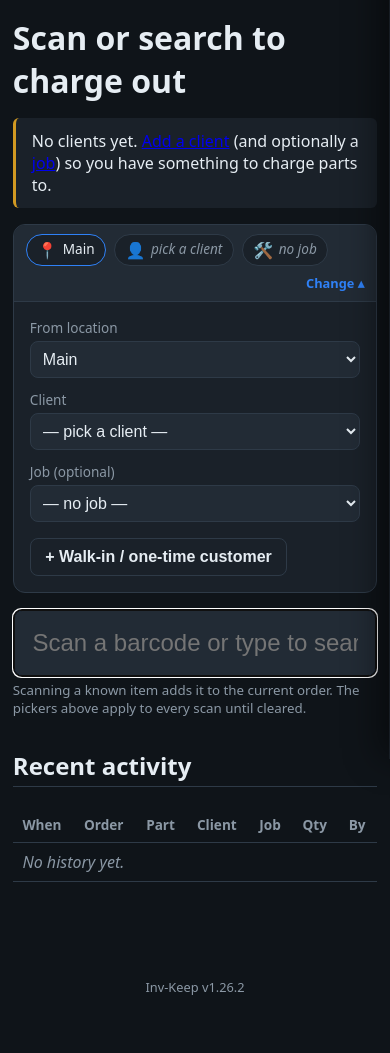
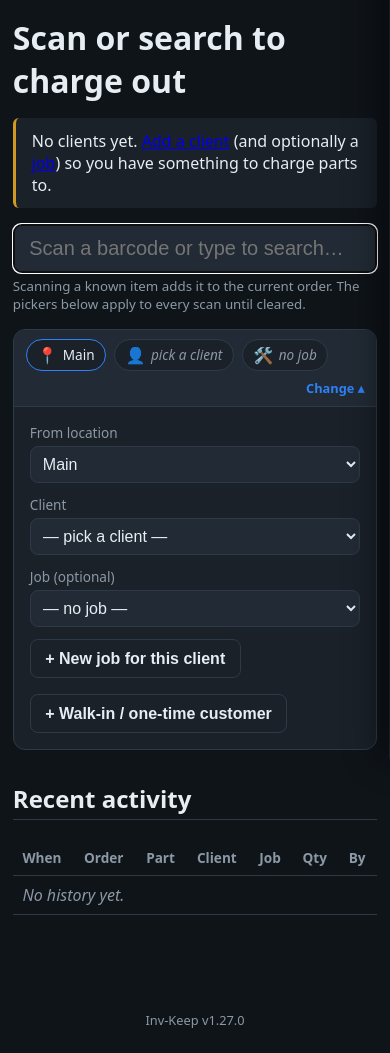
Before and after one commit to stephenthecold/inv-keep, a FastAPI app: page / in a window 390 px wide. Shown: the part 85-1138 px from the top of the page. Before the commit the page ends 1080 px from the top, so only its background shows below. Run offline with FastAPI, Linux system fonts and the light colour scheme; parts of the project's set-up code (start-up, migrations or seed data) failed here and were passed over.

Commit message:
v1.27.0: scan-page reorder, mid-checkout job creation, bigger stock dropdowns
- Move the search/scan box above the location/client/job pickers and
  slim it down so scanning starts immediately.
- Add inline '+ New job for this client' on the scan page, backed by
  POST /api/cart/job/new, so a job can be created and attached to the
  open cart without leaving the page.
- Enlarge the per-item Stock modal dropdowns to ~44px touch targets.
- CI: cover the new job-on-checkout endpoint.

```diff
--- a/app/main.py
+++ b/app/main.py
@@ -1219,6 +1219,47 @@ def api_cart_walkin(payload: CartWalkinIn, request: Request, db: Session = Depen
                  f"Created walk-in client: {name}")
     db.commit()
     return {"ok": True, "cart": _cart_payload(db, cart), "fresh_cart": fresh_cart}
+
+
+class CartJobIn(BaseModel):
+    name: str
+    reference: str = ""
+
+
+@app.post("/api/cart/job/new")
+def api_cart_job_new(payload: CartJobIn, request: Request, db: Session = Depends(get_db)):
+    """Create a Job for the open cart's current client and attach it, so the
+    operator can spin up a job mid-checkout without leaving the scan page.
+    Requires a real (non walk-in) client already set on the cart."""
+    user = current_user(request)
+    name = (payload.name or "").strip()
+    if not name:
+        return {"ok": False, "error": "name_required"}
+    if len(name) > 200:
+        return {"ok": False, "error": "name_too_long"}
+    cart = orders.open_cart_for(db, user.get("username", ""))
+    if cart is None or not cart.customer_id:
+        return {"ok": False, "error": "no_client"}
+    client = db.get(Client, cart.customer_id)
+    if not client:
+        return {"ok": False, "error": "no_client"}
+    reference = (payload.reference or "").strip()[:200]
+    job = Job(client_id=client.id, name=name, reference=reference)
+    db.add(job)
+    db.flush()
+    cart.job_id = job.id
+    # Backfill onto any open lines so reporting points at the new job.
+    db.query(Transaction).filter(
+        Transaction.order_id == cart.id,
+        Transaction.voided == False,  # noqa: E712
+    ).update({"job_id": job.id})
+    audit.record(db, user, "job.create", "job", job.id, f"Created {job.name} (mid-cart)")
+    db.commit()
+    return {
+        "ok": True,
+        "cart": _cart_payload(db, cart),
+        "job": {"id": job.id, "name": job.name, "reference": job.reference, "client_id": client.id},
+    }
 
 
 @app.post("/api/cart/line/{line_id}")
--- a/app/static/app.js
+++ b/app/static/app.js
@@ -742,6 +742,68 @@ if (scan && cart) {
     if (e.key === "Escape") { e.preventDefault(); walkinCancel.click(); }
   });
 
+  // -- inline new-job creation (mid-checkout) --
+  // Creates a Job for the currently-selected client and attaches it to the
+  // cart, so the operator can spin up a job without leaving the scan page.
+  const startNewJob = document.getElementById("start-newjob");
+  const newJobRow    = document.getElementById("cart-newjob-row");
+  const newJobIn     = document.getElementById("cart-newjob");
+  const newJobSave   = document.getElementById("cart-newjob-apply");
+  const newJobCancel = document.getElementById("cart-newjob-cancel");
+
+  function showNewJobRow(on) {
+    if (!newJobRow) return;
+    newJobRow.hidden = !on;
+    if (on) setTimeout(() => newJobIn && newJobIn.focus(), 30);
+  }
+  if (startNewJob) {
+    startNewJob.addEventListener("click", () => {
+      if (!clientSel || !clientSel.value) { toast("Pick a client first", false); return; }
+      showNewJobRow(true);
+    });
+  }
+  if (newJobCancel) {
+    newJobCancel.addEventListener("click", () => { newJobIn.value = ""; showNewJobRow(false); });
+  }
+  async function applyNewJob() {
+    const name = (newJobIn.value || "").trim();
+    if (!name) { newJobIn.focus(); return; }
+    const res = await fetch("/api/cart/job/new", {
+      method: "POST",
+      headers: csrfHeaders({ "Content-Type": "application/json" }),
+      body: JSON.stringify({ name }),
+    });
+    const d = await res.json();
+    if (!d.ok) {
+      beep(false);
+      toast(d.error === "no_client" ? "Pick a client first" :
+            d.error === "name_required" ? "Type a job name" :
+            d.error === "name_too_long" ? "Name too long" :
+            "Could not create job", false);
+      return;
+    }
+    // Add the new job as a client-scoped option and let render() select it
+    // off the returned cart.job_id. textContent keeps user strings inert.
+    if (jobSel && d.job) {
+      const opt = document.createElement("option");
+      opt.value = d.job.id;
+      opt.dataset.client = d.job.client_id;
+      opt.textContent = d.job.reference ? (d.job.name + " — " + d.job.reference) : d.job.name;
+      jobSel.appendChild(opt);
+    }
+    beep(true);
+    toast("Job created: " + name, true);
+    showNewJobRow(false);
+    newJobIn.value = "";
+    render(d.cart);
+    scan.focus();
+  }
+  if (newJobSave) newJobSave.addEventListener("click", applyNewJob);
+  if (newJobIn) newJobIn.addEventListener("keydown", (e) => {
+    if (e.key === "Enter") { e.preventDefault(); applyNewJob(); }
+    if (e.key === "Escape") { e.preventDefault(); newJobCancel.click(); }
+  });
+
   // -- custom (off-catalog) item form --
   const customForm = document.getElementById("custom-form");
   if (customForm) {
--- a/app/static/style.css
+++ b/app/static/style.css
@@ -104,8 +104,8 @@ input, select, button {
 }
 #scan {
   width: 100%;
-  font-size: 1.4rem;
-  padding: 1rem;
+  font-size: 1.15rem;
+  padding: .6rem .9rem;
   border: 2px solid var(--accent);
 }
 .scan-bar { display: flex; gap: 1rem; align-items: flex-end; }
@@ -210,6 +210,12 @@ details.card.inactive summary { opacity: .55; }
 .grid-form select option { color: #000; }
 .lines select { background: var(--panel-2); color: var(--text); border: 1px solid var(--line); border-radius: 6px; padding: .3rem; }
 .lines select option { color: #000; }
+
+/* Larger, easier-to-tap dropdowns inside modals (per-item stock add/move/set,
+   bulk actions). The default .grid-form select rendered as a small target;
+   bump the padding, min height (~44px touch target) and min width so the
+   stock pop-up's location/from/to pickers are comfortable to hit. */
+dialog.modal select { padding: .65rem .7rem; min-height: 2.75rem; min-width: 11rem; font-size: 1rem; }
 
 /* page header with top-right add button */
 .page-head { display: flex; align-items: center; justify-content: space-between; gap: 1rem; }
@@ -497,7 +503,7 @@ body.nav-open .nav-toggle .hamburger-bar:nth-child(3) { transform: translateY(-7
   main { padding: 1rem .8rem 4rem; }
   .page-head { flex-wrap: wrap; }
   .scan-bar { flex-direction: column; align-items: stretch; }
-  #scan { font-size: 1.5rem; padding: 1.1rem; }
+  #scan { font-size: 1.25rem; padding: .7rem .9rem; }
   .charge-actions button { flex: 1; }
   .grid-form label, .grid-form .subgroup { flex: 1 1 100%; }
   dialog.modal { width: 96%; padding: 1rem; }
--- a/app/templates/scan.html
+++ b/app/templates/scan.html
@@ -7,6 +7,15 @@
   No clients yet. <a href="/clients">Add a client</a> (and optionally a <a href="/jobs">job</a>) so you have something to charge parts to.
 </div>
 {% endif %}
+
+<!-- SCAN INPUT — the visual anchor of the page, kept above the targets so
+     the operator can start scanning/searching immediately. Keyboard-wedge
+     scanners get autofocus here. The destination pickers live below. -->
+<div class="field search-wrap scan-field">
+  <input type="text" id="scan" autocomplete="off" placeholder="Scan a barcode or type to search…" autofocus>
+  <div id="suggest" class="suggest" hidden></div>
+  <small class="muted">Scanning a known item adds it to the current order. The pickers below apply to every scan until cleared.</small>
+</div>
 
 <!-- v1.23: COMPACT TARGETS HEADER ------------------------------------------
      Three pills summarise the destination (location · client · job). Tap
@@ -48,6 +57,18 @@
         {% for j in jobs %}<option value="{{ j.id }}" data-client="{{ j.client_id }}">{{ j.name }}{% if j.reference %} — {{ j.reference }}{% endif %}</option>{% endfor %}
       </select>
     </label>
+    <!-- Inline new-job creation: spins up a Job for the currently-selected
+         client and attaches it to the cart without leaving the scan page. -->
+    <div class="wide cart-targets-newjob">
+      <button type="button" id="start-newjob" class="ghost">+ New job for this client</button>
+    </div>
+    <label class="wide" id="cart-newjob-row" hidden>New job name
+      <span class="walkin-row">
+        <input type="text" id="cart-newjob" placeholder="e.g. Kitchen remodel" maxlength="200">
+        <button type="button" id="cart-newjob-apply">Save</button>
+        <button type="button" id="cart-newjob-cancel" class="ghost">Cancel</button>
+      </span>
+    </label>
     <div class="wide cart-targets-walkin">
       <button type="button" id="start-walkin" class="ghost">+ Walk-in / one-time customer</button>
     </div>
@@ -60,15 +81,6 @@
     </label>
   </div>
 </details>
-
-<!-- SCAN INPUT — moved below the targets so the destination is set first.
-     Keyboard-wedge scanners still get autofocus, and the input is the
-     visual anchor of the page. -->
-<div class="field search-wrap scan-field">
-  <input type="text" id="scan" autocomplete="off" placeholder="Scan a barcode or type to search…" autofocus>
-  <div id="suggest" class="suggest" hidden></div>
-  <small class="muted">Scanning a known item adds it to the current order. The pickers above apply to every scan until cleared.</small>
-</div>
 
 <!-- CART CARD — tiles, not a table, so it stops needing horizontal scroll
      on phones. Submit/Cancel live in a footer bar that sticks to the bottom
--- a/app/version.py
+++ b/app/version.py
@@ -1 +1 @@
-__version__ = "1.26.2"
+__version__ = "1.27.0"
```
Also changed, not shown: .github/workflows/ci.yml, CHANGELOG.md.
